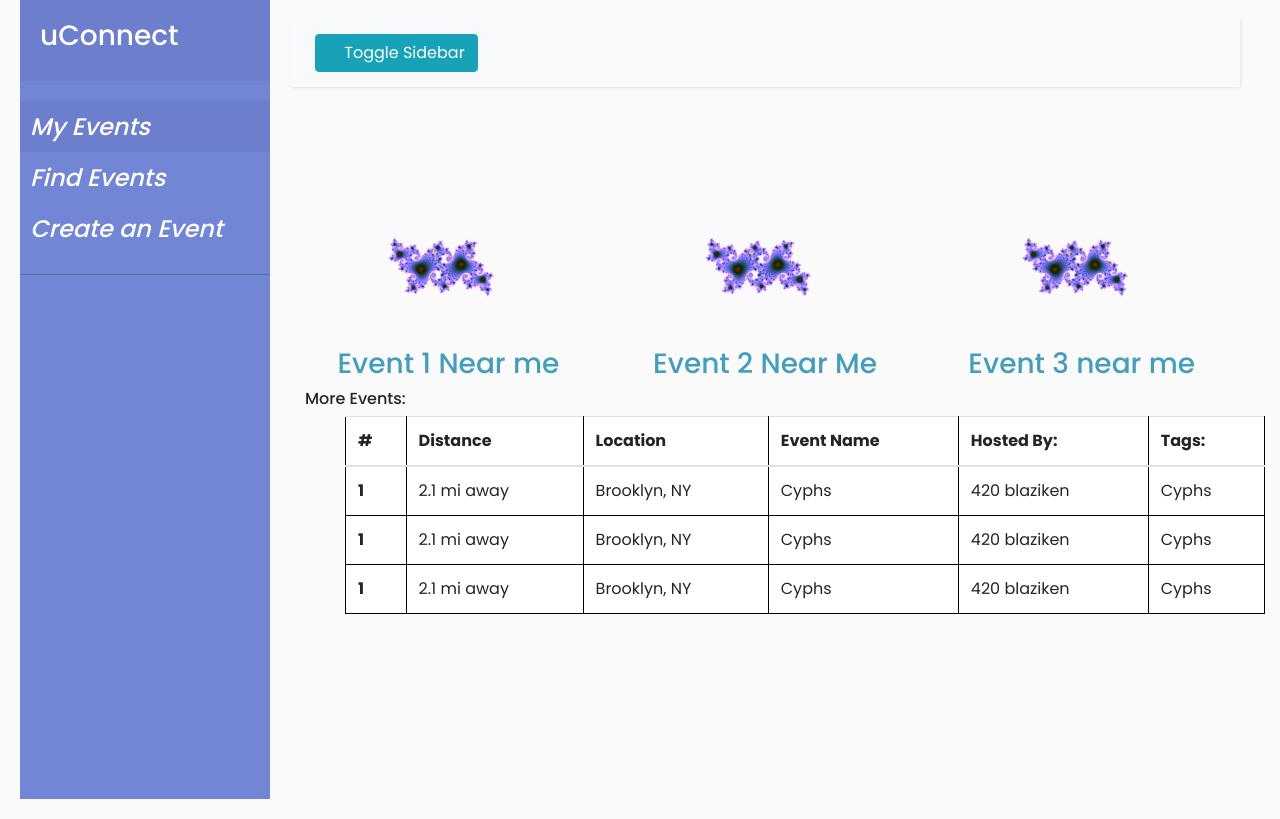
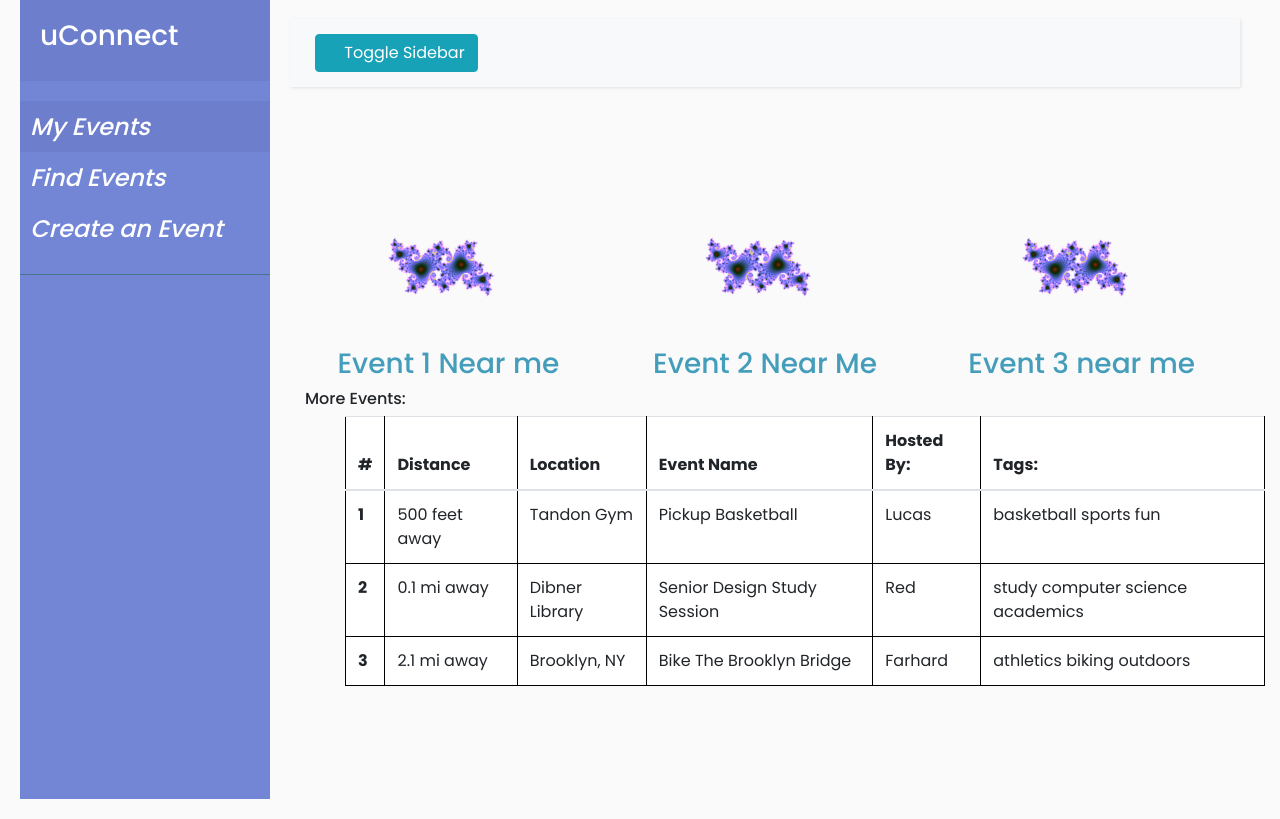
Before and after one commit to ldorourke/CS-4523-Senior-Design, a Django app: template seniordesign/templates/explore.html in a window 1280 px wide. Shown: the part 155-974 px from the top of the page. Run offline with Django 3.2, Linux system fonts and the light colour scheme; the template is opened without the code that fills it, so the values that code supplies are empty; some libraries are stand-ins or nearby versions.

Commit message:
Remove cyphs

```diff
--- a/seniordesign/templates/explore.html
+++ b/seniordesign/templates/explore.html
@@ -56,27 +56,27 @@
                     <tbody>
                       <tr>
                         <th scope="row">1</th>
+                        <td>500 feet away</td>
+                        <td>Tandon Gym</td>
+                        <td>Pickup Basketball</td>
+                        <td>Lucas</td>
+                        <td>basketball sports fun</td>
+                      </tr>
+                      <tr>
+                        <th scope="row">2</th>
+                        <td>0.1 mi away</td>
+                        <td>Dibner Library</td>
+                        <td>Senior Design Study Session</td>
+                        <td>Red</td>
+                        <td>study computer science academics</td>
+                      </tr>
+                      <tr>
+                        <th scope="row">3</th>
                         <td>2.1 mi away</td>
                         <td>Brooklyn, NY</td>
-                        <td>Cyphs</td>
-                        <td>420 blaziken</td>
-                        <td>Cyphs</td>
-                      </tr>
-                      <tr>
-                        <th scope="row">1</th>
-                        <td>2.1 mi away</td>
-                        <td>Brooklyn, NY</td>
-                        <td>Cyphs</td>
-                        <td>420 blaziken</td>
-                        <td>Cyphs</td>
-                      </tr>
-                      <tr>
-                        <th scope="row">1</th>
-                        <td>2.1 mi away</td>
-                        <td>Brooklyn, NY</td>
-                        <td>Cyphs</td>
-                        <td>420 blaziken</td>
-                        <td>Cyphs</td>
+                        <td>Bike The Brooklyn Bridge</td>
+                        <td>Farhard</td>
+                        <td>athletics biking outdoors</td>
                       </tr>
                     </tbody>
                   </table>
```
